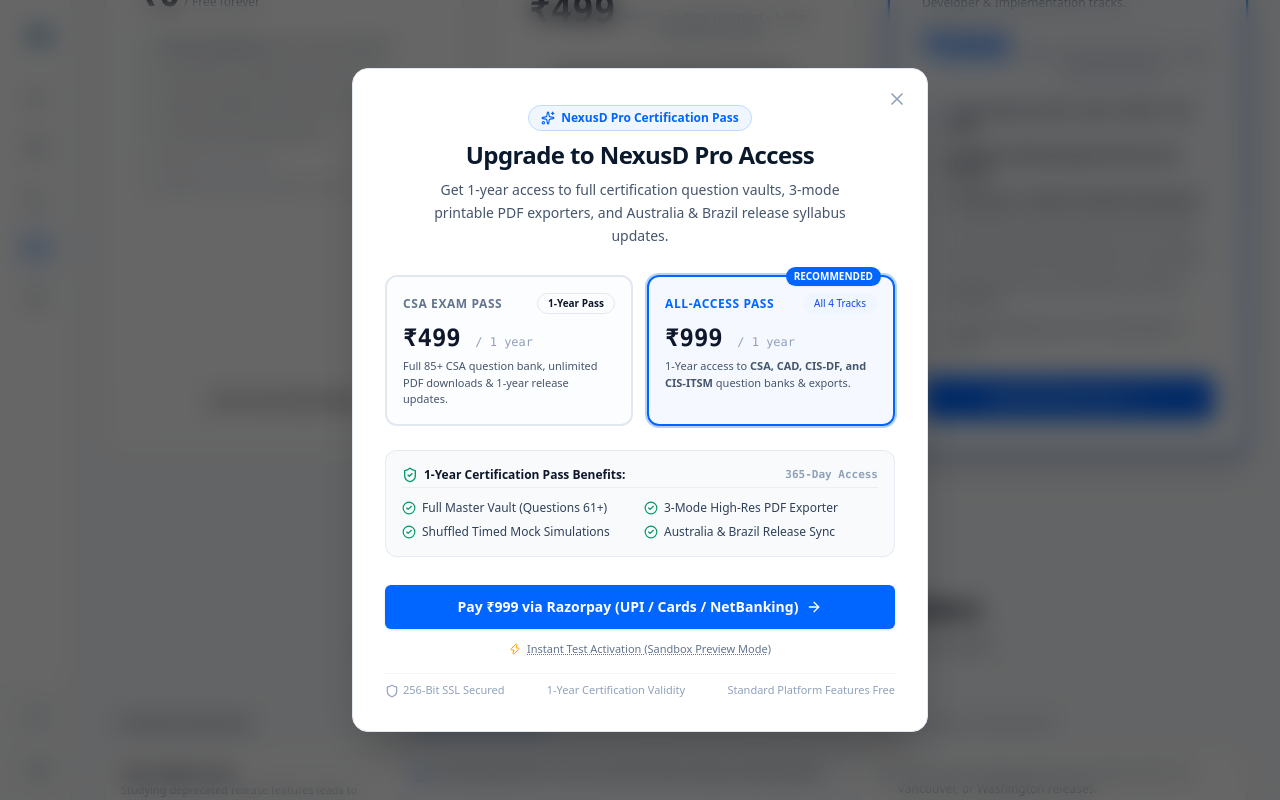
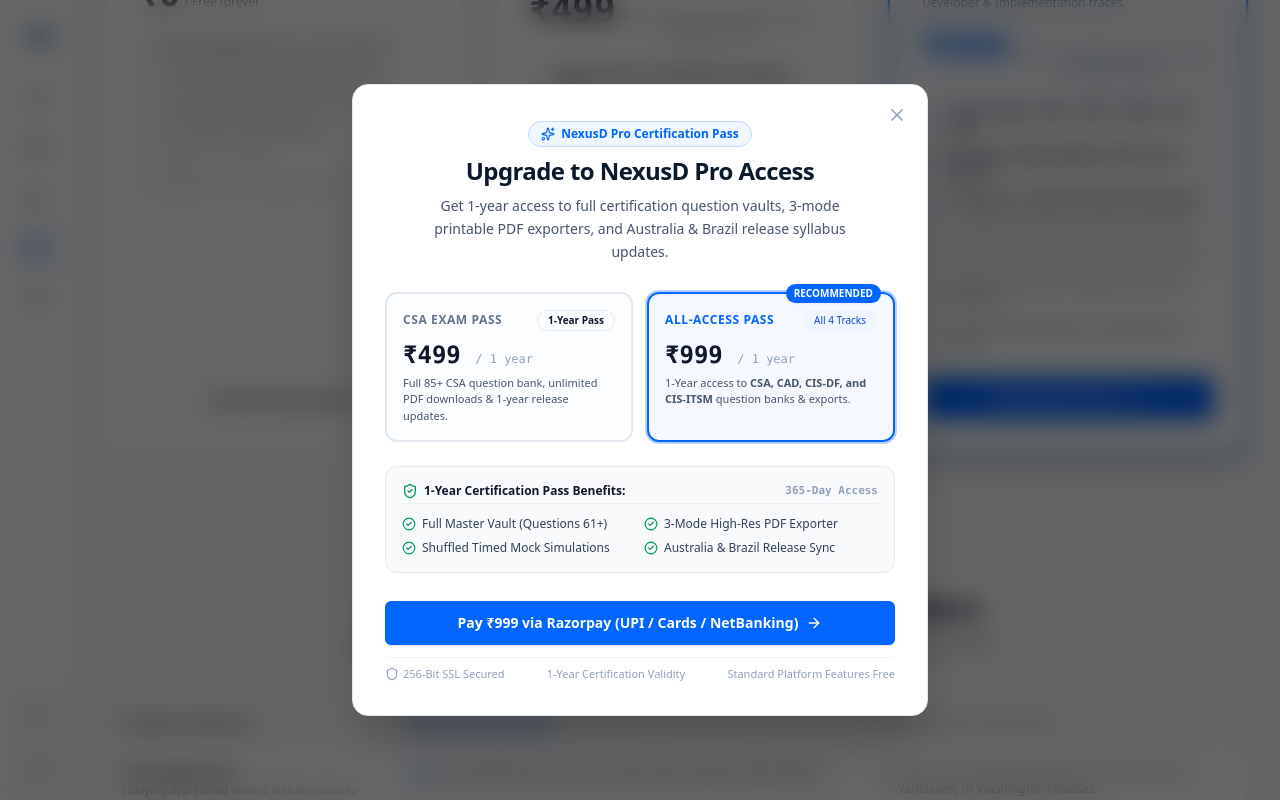
Before and after one commit to abilash008/NexusD, a Next.js app: page /pricing in a window 1280 px wide. Both pictures are taken after a click on the button "Get CSA Pro Pass". Shown: the part 446-1246 px from the top of the page. Built offline with nearby package versions, Linux system fonts and the light colour scheme; no server answers.

Commit message:
fix(pricing): remove sandbox preview mode button from payment modal

```diff
--- a/src/components/subscription/subscription-modal.tsx
+++ b/src/components/subscription/subscription-modal.tsx
@@ -342,17 +342,6 @@
                   </>
                 )}
               </Button>
-
-              {/* Developer Sandbox Instant Preview Button */}
-              <button
-                type="button"
-                onClick={() => handleInitiatePayment("sandbox")}
-                disabled={isProcessing}
-                className="w-full text-[11px] text-slate-500 hover:text-slate-700 dark:hover:text-slate-300 py-1 flex items-center justify-center gap-1.5 cursor-pointer underline decoration-dotted"
-              >
-                <Zap className="h-3 w-3 text-amber-500" />
-                Instant Test Activation (Sandbox Preview Mode)
-              </button>
             </div>
           )}
 
```
